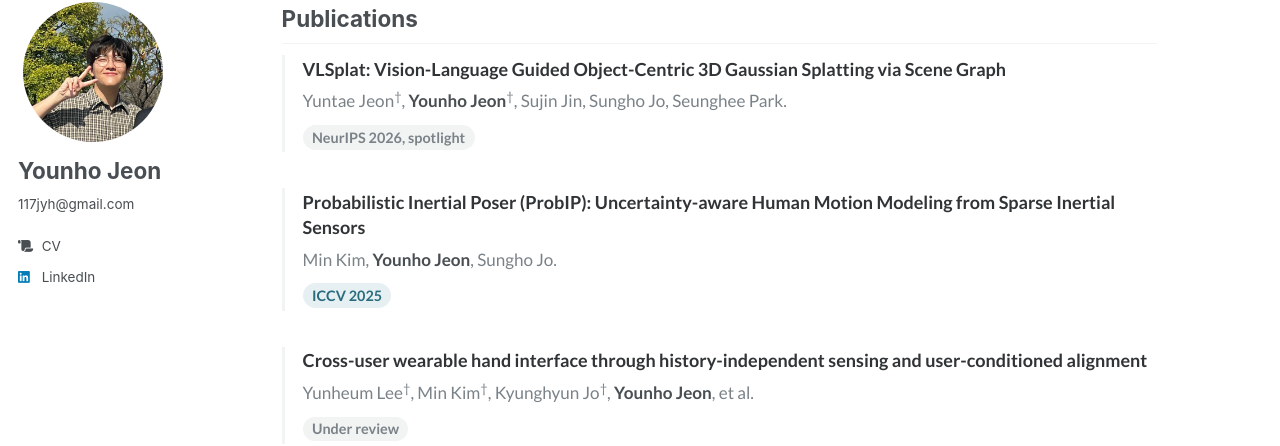
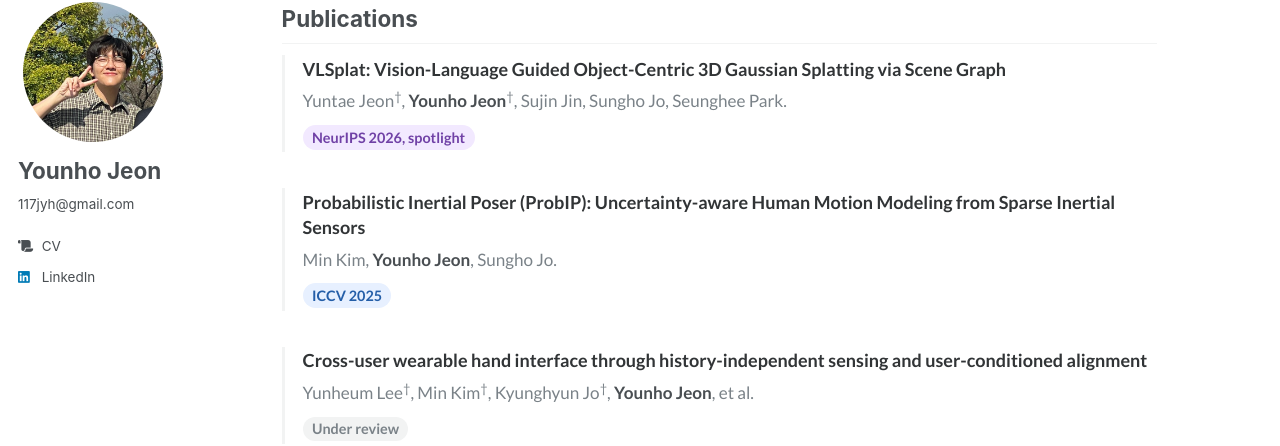
Before and after one commit to iamyouno/iamyouno.github.io, a Jekyll site: the page built from _pages/about.md, in a window 1280 px wide and 1400 px high, scrolled down 551 px. Shown: the part 128-574 px from the top of the window. Built offline with Jekyll 4.4.1, drawn with Linux system fonts in a browser that asks for light colours.

Commit message:
update: bc

```diff
--- a/_pages/about.md
+++ b/_pages/about.md
@@ -32,12 +32,12 @@ News
   <li class="publication-item">
     <div class="publication-title">VLSplat: Vision-Language Guided Object-Centric 3D Gaussian Splatting via Scene Graph</div>
     <div class="publication-authors">Yuntae Jeon<sup>†</sup>, <strong>Younho Jeon</strong><sup>†</sup>, Sujin Jin, Sungho Jo, Seunghee Park.</div>
-    <div class="publication-venue"><span class="publication-badge publication-badge--review">NeurIPS 2026, spotlight</span></div>
+    <div class="publication-venue"><span class="publication-badge publication-badge--neurips">NeurIPS 2026, spotlight</span></div>
   </li>
   <li class="publication-item">
     <div class="publication-title">Probabilistic Inertial Poser (ProbIP): Uncertainty-aware Human Motion Modeling from Sparse Inertial Sensors</div>
     <div class="publication-authors">Min Kim, <strong>Younho Jeon</strong>, Sungho Jo.</div>
-    <div class="publication-venue"><span class="publication-badge">ICCV 2025</span></div>
+    <div class="publication-venue"><span class="publication-badge publication-badge--iccv">ICCV 2025</span></div>
   </li>
   <li class="publication-item">
     <div class="publication-title">Cross-user wearable hand interface through history-independent sensing and user-conditioned alignment</div>
--- a/assets/css/main.scss
+++ b/assets/css/main.scss
@@ -82,11 +82,19 @@
   display: inline-block;
   padding: 0.25em 0.65em;
   border-radius: 999px;
-  background: mix(#fff, $info-color, 88%);
-  color: mix(#000, $info-color, 15%);
   font-size: 0.8em;
   font-weight: 700;
   line-height: 1.2;
+}
+
+.publication-badge--iccv {
+  background: #e7f0ff;
+  color: #245ea8;
+}
+
+.publication-badge--neurips {
+  background: #f2e9ff;
+  color: #7041a6;
 }
 
 .publication-badge--review {
```
